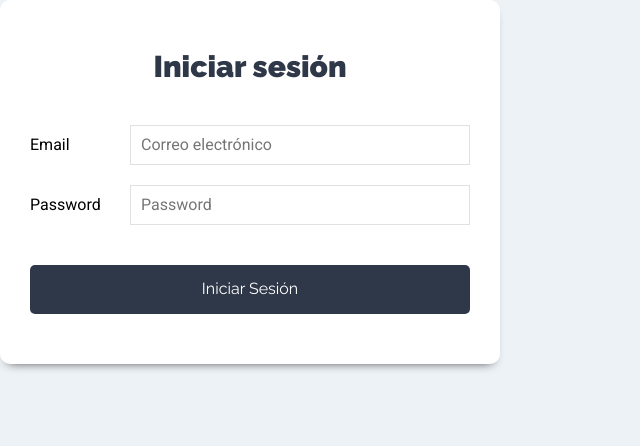
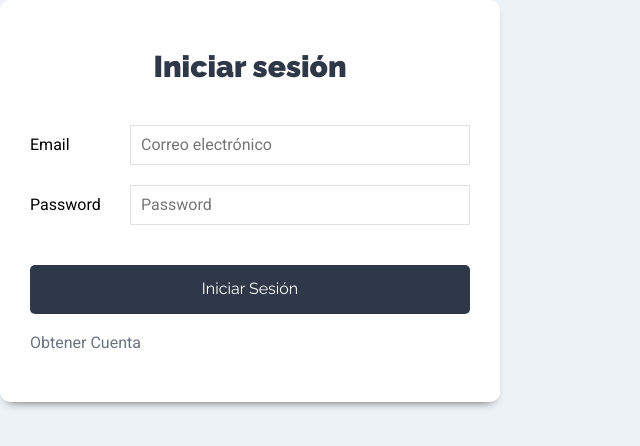
Before and after one commit to D-aniela/MERN-practice, a React (Create React App) app: page / in a window 1280 px wide. Shown: the top 446 px of the page, without its empty margins (0-640 px from the left). Built offline with nearby package versions, Linux system fonts and the light colour scheme.

Commit message:
Importar Link y mandar a componente"

```diff
--- a/src/components/auth/Login.js
+++ b/src/components/auth/Login.js
@@ -1,4 +1,5 @@
 import React, { useState } from 'react'
+import { Link } from 'react-router-dom'
 
 const Login = () => {
   // Definir state para iniciar sesion
@@ -59,6 +60,9 @@
             />
           </div>
         </form>
+        <Link to={'/nueva-cuenta'} className="enlace-cuenta">
+          Obtener Cuenta
+        </Link>
       </div>
     </div>
   )
```
